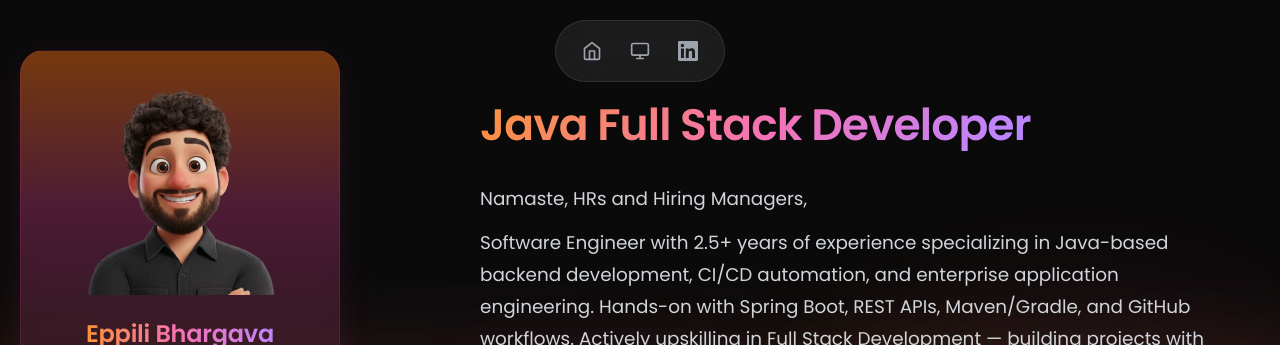
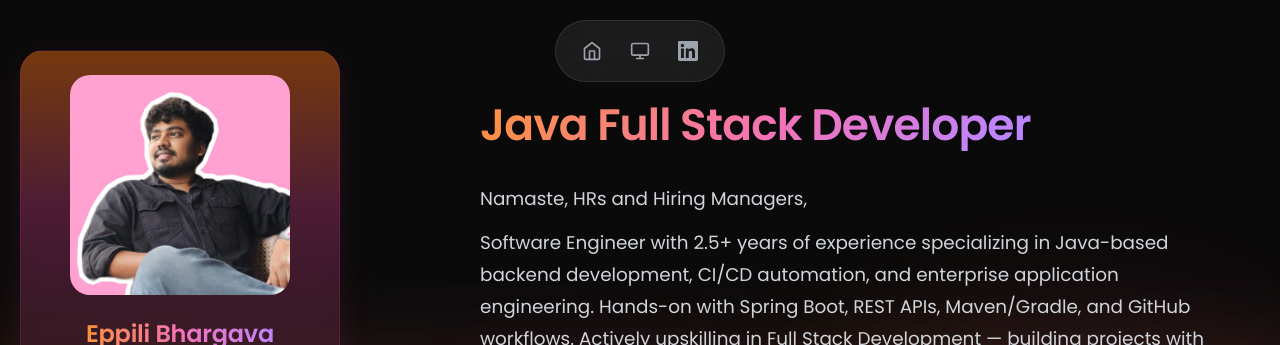
Before and after one commit to EppiliBhargava/eppili-bhargava-portfolio, a React (Create React App) app: page / in a window 1280 px wide. Shown: the top 345 px of the page. Built offline with nearby package versions, Linux system fonts and the light colour scheme.

Commit message:
Update profile image in ProfileCard component

```diff
--- a/src/components/ProfileCard.js
+++ b/src/components/ProfileCard.js
@@ -24,7 +24,7 @@ function ProfileCard() {
     <aside className="profile-card">
       <div className="profile-card-inner">
         <div className="profile-avatar">
-          <img src="/Me.png" alt="Eppili Bhargava" />
+          <img src="/profile.jpg" alt="Eppili Bhargava" />
         </div>
 
         <h2 className="profile-name">Eppili Bhargava</h2>
```
